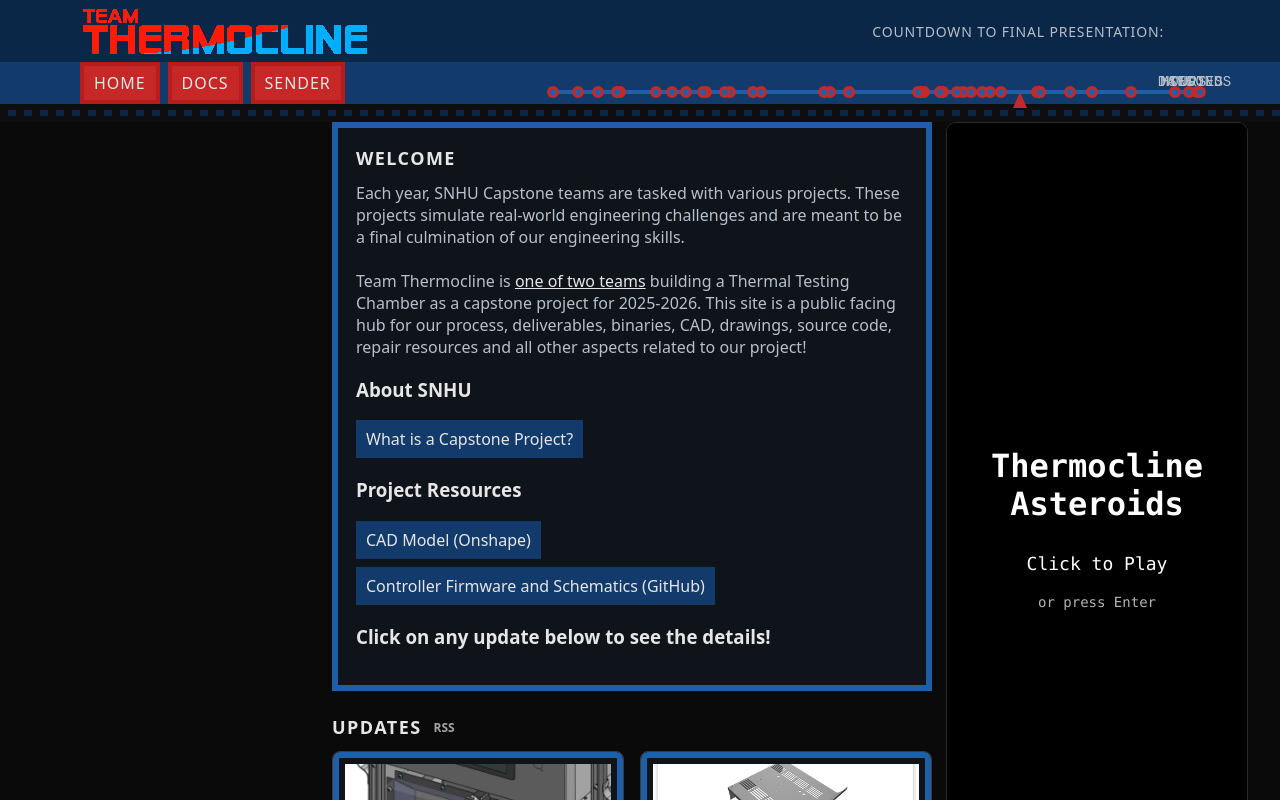
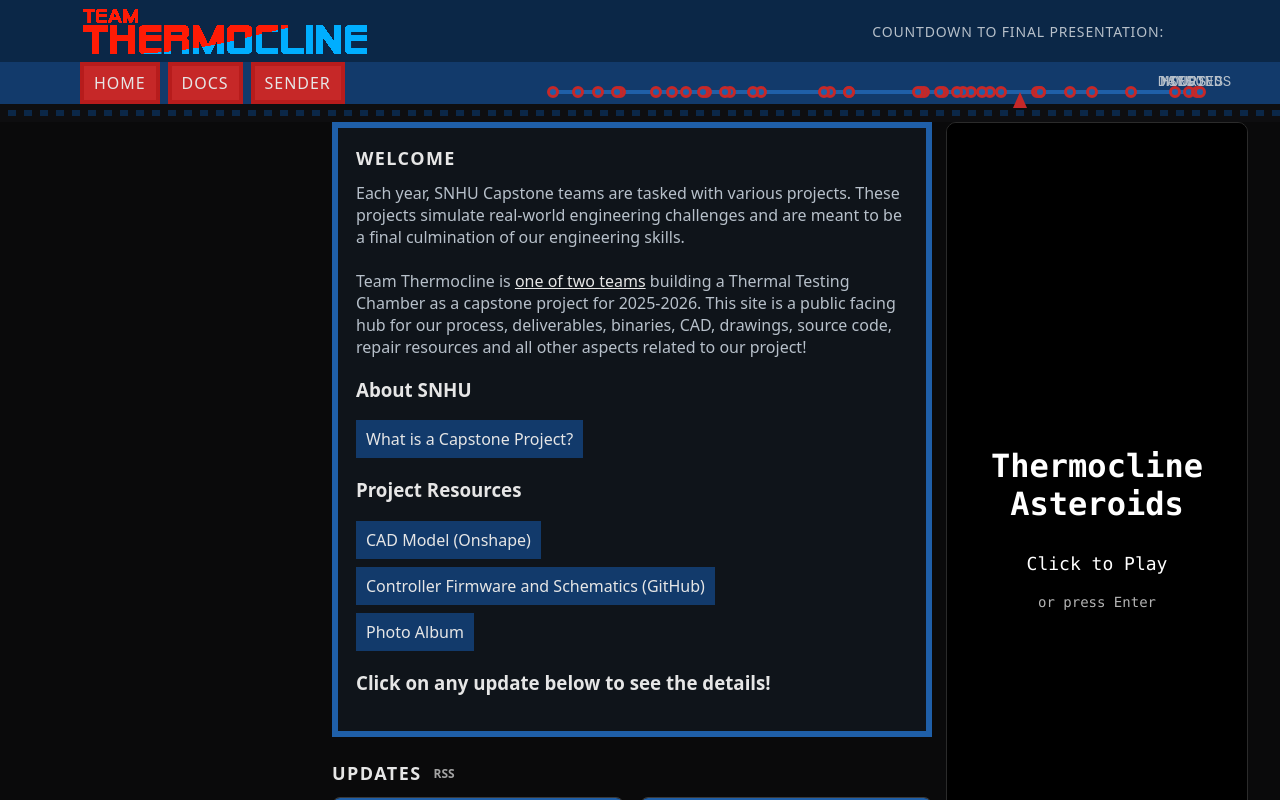
Before and after one commit to Team-Thermocline/team-thermocline.github.io, a Svelte app: page / in a window 1280 px wide. Shown: the top 800 px of the page. Built offline with nearby package versions, Linux system fonts and the light colour scheme.

Commit message:
Add link to the photo album

```diff
--- a/src/App.svelte
+++ b/src/App.svelte
@@ -193,6 +193,14 @@
                   >Controller Firmware and Schematics (GitHub)</a
                 >
               </li>
+              <li>
+                <a
+                  href="https://photos.app.goo.gl/TsxRDsSTB1DSMw6X6"
+                  target="_blank"
+                  rel="noopener noreferrer"
+                  >Photo Album</a
+                >
+              </li>
             </ul>
 
             <h3>Click on any update below to see the details!</h3>
```
